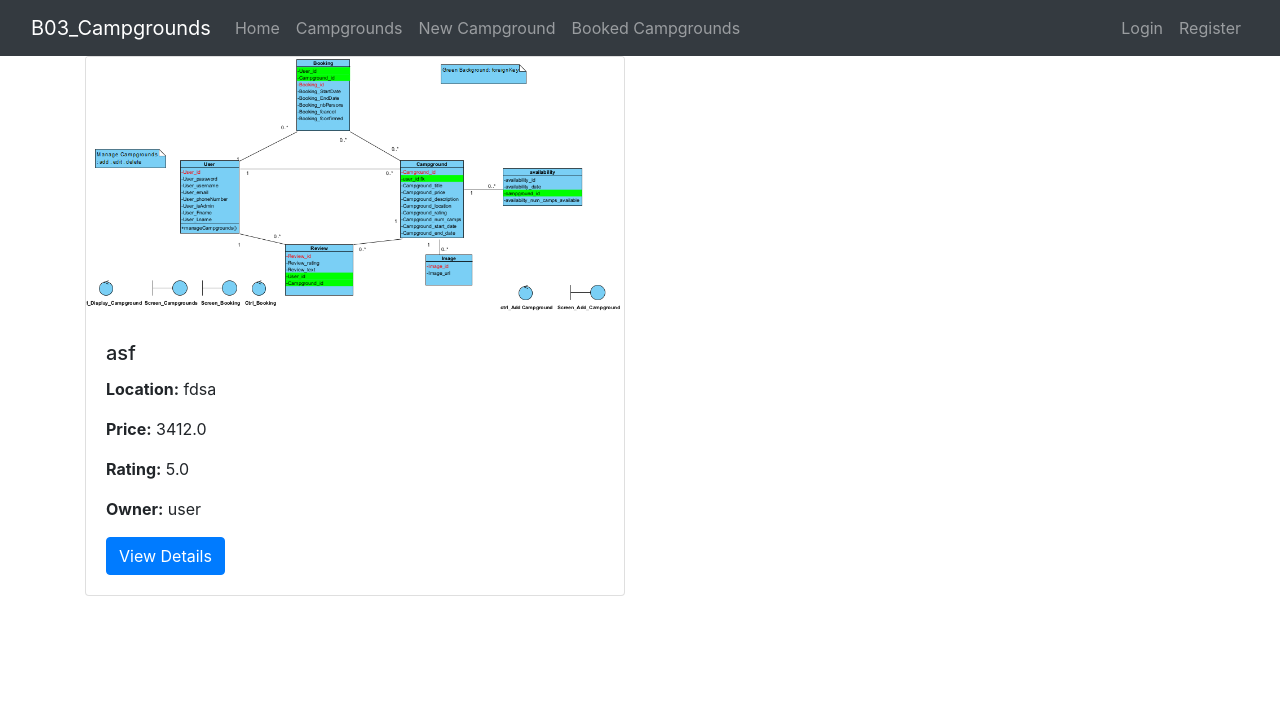
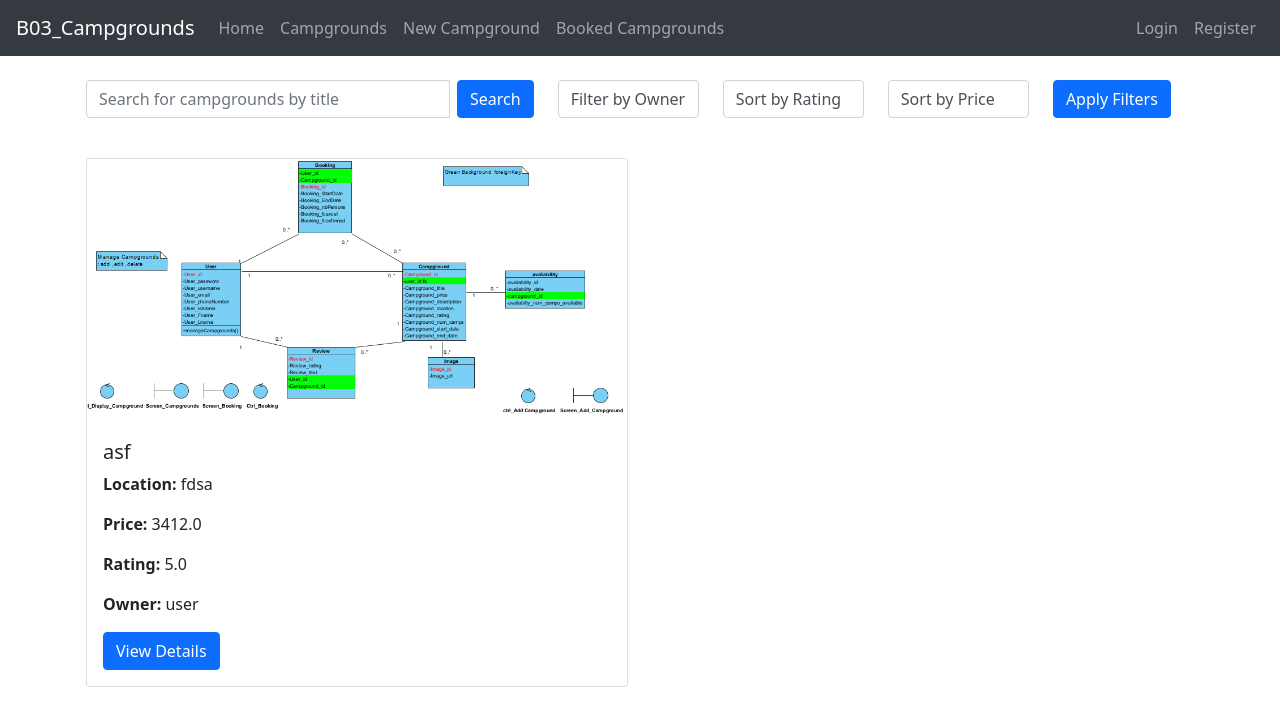
Before and after one commit to saiidhanna21/B02-Campgrounds-Django, a Django app: page /campgrounds/ in a window 1280 px wide. Shown: the top 726 px of the page. Run offline with Django 5.2, Linux system fonts and the light colour scheme; data comes from the database, SQL or seed files in the repository; both versions use the stored data as it was before the commit; some libraries are stand-ins or nearby versions.

Commit message:
Added Filter and search Functionalities

```diff
--- a/campgrounds/templates/base.html
+++ b/campgrounds/templates/base.html
@@ -1,32 +1,104 @@
 <!DOCTYPE html>
 <html lang="en">
 	<head>
-    <meta charset="UTF-8">
-    <meta name="viewport" content="width=device-width, initial-scale=1.0">
+		<meta charset="UTF-8" />
+		<meta name="viewport" content="width=device-width, initial-scale=1.0" />
 		<title>{% block title %}Welcome{% endblock %}</title>
 		<!-- Bootstrap CSS -->
-    <link rel="stylesheet" href="https://stackpath.bootstrapcdn.com/bootstrap/4.5.2/css/bootstrap.min.css">
+		<link
+			rel="stylesheet"
+			href="https://stackpath.bootstrapcdn.com/bootstrap/5.0.0-alpha1/css/bootstrap.min.css"
+			integrity="sha384-r4NyP46KrjDleawBgD5tp8Y7UzmLA05oM1iAEQ17CSuDqnUK2+k9luXQOfXJCJ4I"
+			crossorigin="anonymous" />
 		<style>
-        /* You can also add page-specific styles here */
+			.alert {
+				position: relative;
+				padding: 1rem 1rem 1rem 1rem;
+				margin-bottom: 1rem;
+				border: 1px solid transparent;
+				border-radius: 0.25rem;
+			}
+
+			.alert-primary {
+				color: #004085;
+				background-color: #cce5ff;
+				border-color: #b8daff;
+			}
+
+			.alert-secondary {
+				color: #383d41;
+				background-color: #e2e3e5;
+				border-color: #d6d8db;
+			}
+
+			.alert-success {
+				color: #155724;
+				background-color: #d4edda;
+				border-color: #c3e6cb;
+			}
+
+			.alert-danger {
+				color: #721c24;
+				background-color: #f8d7da;
+				border-color: #f5c6cb;
+			}
+
+			.alert-warning {
+				color: #856404;
+				background-color: #fff3cd;
+				border-color: #ffeeba;
+			}
+
+			.alert-info {
+				color: #0c5460;
+				background-color: #d1ecf1;
+				border-color: #bee5eb;
+			}
+
+			.alert-light {
+				color: #818182;
+				background-color: #fefefe;
+				border-color: #fdfdfe;
+			}
+
+			.alert-dark {
+				color: #1b1e21;
+				background-color: #d6d8d9;
+				border-color: #c6c8ca;
+			}
+			.alert .custom-close {
+				position: absolute;
+				top: 0.3rem;
+				right: 0.6rem;
+				font-size: 1.7rem;
+				font-weight: bold;
+				color: inherit;
+				text-decoration: none;
+				cursor: pointer;
+			}
 		</style>
 	</head>
 	<body>
 		<!-- Navbar Section -->
-    {% include 'navbar.html' %}
+		{% include 'navbar.html' %} {% if messages %} {% for message in messages %}
+		<div class="alert alert-{{ message.tags }}" role="alert">
+			{{ message }}
+			<a href="#" class="custom-close">&times;</a>
+		</div>
+		{% endfor %} {% endif %}
 
 		<!-- Main Content Section -->
-    {% block content %}
-    {% endblock content %}
+		{% block content %}{% endblock %}
 
-    <!-- Optional JavaScript; choose one of the two! -->
+		<!-- jQuery -->
+		<script src="https://code.jquery.com/jquery-3.5.1.min.js"></script>
 
-    <!-- Option 1: jQuery and Bootstrap Bundle (includes Popper) -->
-    <script src="https://code.jquery.com/jquery-3.5.1.slim.min.js"></script>
-    <script src="https://cdn.jsdelivr.net/npm/@popperjs/core@2.9.1/dist/umd/popper.min.js"></script>
-    <script src="https://stackpath.bootstrapcdn.com/bootstrap/4.5.2/js/bootstrap.min.js"></script>
-
-    <!-- Option 2: Just include Bootstrap JS for interactivity (if you don't need jQuery) -->
-    <!-- <script src="https://stackpath.bootstrapcdn.com/bootstrap/4.5.2/js/bootstrap.min.js"></script> -->
-
+		<script>
+			$(document).ready(function () {
+				$('.alert .custom-close').click(function () {
+					$(this).closest('.alert').remove();
+				});
+			});
+		</script>
 	</body>
 </html>
--- a/campgrounds/templates/campgrounds.html
+++ b/campgrounds/templates/campgrounds.html
@@ -1,29 +1,91 @@
-{% extends 'base.html' %}
+{% extends 'base.html' %} {% block content %}
+<div class="container mt-4">
+	<div class="row">
+		<div class="col-md-5 mb-4">
+			<!-- Search Form -->
+			<form method="get" action="{% url 'campgrounds' %}" class="form-inline">
+				<div class="input-group w-100">
+					<input
+						type="text"
+						name="search"
+						class="form-control"
+						placeholder="Search for campgrounds by title"
+						value="{{ request.GET.search|default:'' }}" />
+					<div class="input-group-append">
+						<button type="submit" class="btn btn-primary ml-2">Search</button>
+					</div>
+				</div>
+			</form>
+		</div>
 
-{% block content %}
-<div class="container">
+		<div class="col-md-7 mb-4">
+			<!-- Filtering and Sorting Options -->
+			<form method="get" action="{% url 'campgrounds' %}" class="form-inline">
 				<div class="row">
-        {% if campgrounds %}
-            {% for camp in campgrounds %}
+					<div class="col-md-3 form-group mb-3">
+						<select name="owner" class="form-control">
+							<option value="">Filter by Owner</option>
+							{% for owner in owners %}
+							<option value="{{ owner }}">{{ owner }}</option>
+							{% endfor %}
+						</select>
+					</div>
+					<div class="col-md-3 form-group mb-3">
+						<select name="rating" class="form-control">
+							<option value="">Sort by Rating</option>
+							<option value="low_to_high">Low to High</option>
+							<option value="high_to_low">High to Low</option>
+						</select>
+					</div>
+					<div class="col-md-3 form-group mb-3">
+						<select name="price" class="form-control">
+							<option value="">Sort by Price</option>
+							<option value="low_to_high">Low to High</option>
+							<option value="high_to_low">High to Low</option>
+						</select>
+					</div>
+					<div class="col-md-3">
+						<button type="submit" class="btn btn-primary">Apply Filters</button>
+					</div>
+				</div>
+			</form>
+		</div>
+
+		<!-- Display Campgrounds -->
+		{% if campgrounds %} {% for camp in campgrounds %}
 		<div class="col-md-6 mb-4">
 			<div class="card camp-card">
-                        <img src="{{ camp.image.url }}" alt="Camp Image" class="card-img-top camp-image">
+				<img
+					src="{{ camp.image.url }}"
+					alt="Camp Image"
+					class="card-img-top camp-image" />
 				<div class="card-body">
 					<h5 class="card-title">{{ camp.title }}</h5>
-                            <p class="card-text"><strong>Location:</strong> {{ camp.location }}</p>
+					<p class="card-text">
+						<strong>Location:</strong> {{ camp.location }}
+					</p>
 					<p class="card-text"><strong>Price:</strong> {{ camp.price }}</p>
-                            <p class="card-text"><strong>Rating:</strong> {{ camp.average_rating }}</p>
-                            <p class="card-text"><strong>Owner:</strong> {{ camp.user.username }}</p>
-                            <a href="{% url 'showCampground' camp.id %}" class="btn btn-primary">View Details</a>
+					<p class="card-text">
+						<strong>Rating:</strong> {{ camp.average_rating }}
+					</p>
+					<p class="card-text">
+						<strong>Owner:</strong> {{ camp.user.username }}
+					</p>
+					<a href="{% url 'showCampground' camp.id %}" class="btn btn-primary"
+						>View Details</a
+					>
 					{% if user.is_authenticated and camp.user == user %}
-                                <a href="{% url 'editCampground' camp.id %}" class="btn btn-warning">Edit</a>
-                                <a href="{% url 'deleteCampground' camp.id %}" class="btn btn-danger">Delete</a>
+					<a href="{% url 'editCampground' camp.id %}" class="btn btn-warning"
+						>Edit</a
+					>
+					<a href="{% url 'deleteCampground' camp.id %}" class="btn btn-danger"
+						>Delete</a
+					>
 					{% endif %}
 				</div>
 			</div>
 		</div>
-            {% endfor %}
-        {% else %}
+		{% endfor %} {% else %}
 		<div class="col-12 no-camps">
 			<p>No campgrounds available. Add a new one to get started!</p>
 		</div>
--- a/campgrounds/views.py
+++ b/campgrounds/views.py
@@ -8,6 +8,7 @@ from .models import Campgrounds,Reviews, Booking, Availability
 from .forms import SignUpForm, LoginForm, CampgroundForm, ReviewForm, BookingForm, AvailabilityForm
 from django.contrib import messages
 import json
+from django.db.models import Avg
 
 def home(request):
     return render(request,'home.html')
@@ -57,8 +58,34 @@ def logout(request):
     return redirect('home')
 
 def campgrounds(request):
+    query = request.GET.get('search', '')
+    owner_filter = request.GET.get('owner')
+    rating_sort = request.GET.get('rating')
+    price_sort = request.GET.get('price')
+
     campgrounds = Campgrounds.objects.all()
-    return render(request,'campgrounds.html',{'campgrounds':campgrounds})
+
+    if query:
+        campgrounds = campgrounds.filter(title__istartswith=query)
+
+    if owner_filter:
+        campgrounds = campgrounds.filter(user__username=owner_filter)
+
+    if rating_sort:
+        if rating_sort == 'low_to_high':
+            campgrounds = campgrounds.order_by('average_rating')
+        elif rating_sort == 'high_to_low':
+            campgrounds = campgrounds.order_by('-average_rating')
+
+    if price_sort:
+        if price_sort == 'low_to_high':
+            campgrounds = campgrounds.order_by('price')
+        elif price_sort == 'high_to_low':
+            campgrounds = campgrounds.order_by('-price')
+
+    owners = User.objects.filter(campgrounds__in=campgrounds).values_list('username', flat=True).distinct()
+
+    return render(request, 'campgrounds.html', {'campgrounds': campgrounds, 'owners': owners})
 
 def show_campground(request, camp_id):
     campground = Campgrounds.objects.get(id=camp_id)
@@ -91,6 +118,7 @@ def add_campground(request):
                 date = campground.start_date + timedelta(days=i)
                 availability = Availability(campground_id=campground, date=date, num_camps_available=campground.total_camps)
                 availability.save()
+            messages.success(request, "Successfully added new campground!")
             return redirect('campgrounds')
     return render(request, 'addCampground.html', {'form': form})
 
@@ -108,6 +136,7 @@ def edit_campground(request, camp_id):
                 messages.error(request, "Number of available camps must be at least 5.")
                 return render(request, 'editCampground.html', {'form': form})
             form.save()
+            messages.success(request, "Successfully Edited a new campground!")
             return redirect('campgrounds')
     else:
         form = CampgroundForm(instance=camp)
```
Also changed, not shown: campgrounds/migrations/0026_remove_booking_f_confirmed.py (added), db.sqlite3, media/images/background_1_rZOeJcR.png (added), media/images/background_2.png (added), media/images/background_2_V7zikG0.png (added), media/images/codeimage-snippet_10_1.png (added), media/images/codeimage-snippet_10_1_Xe5ywQN.png (added), media/images/photo_2024-03-20_09-12-31_9Rpc1Vy.jpg (added). Lines whose indentation alone changed are shown as unchanged.
